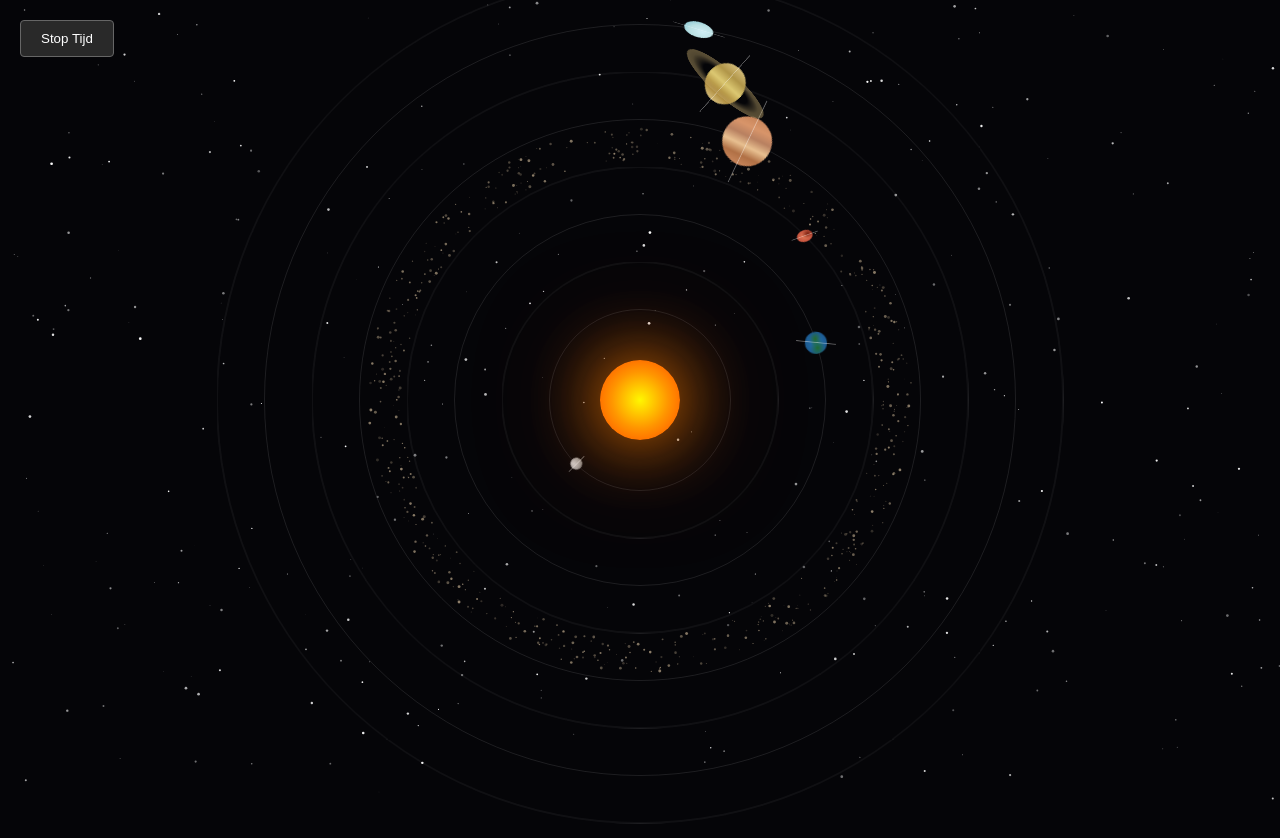
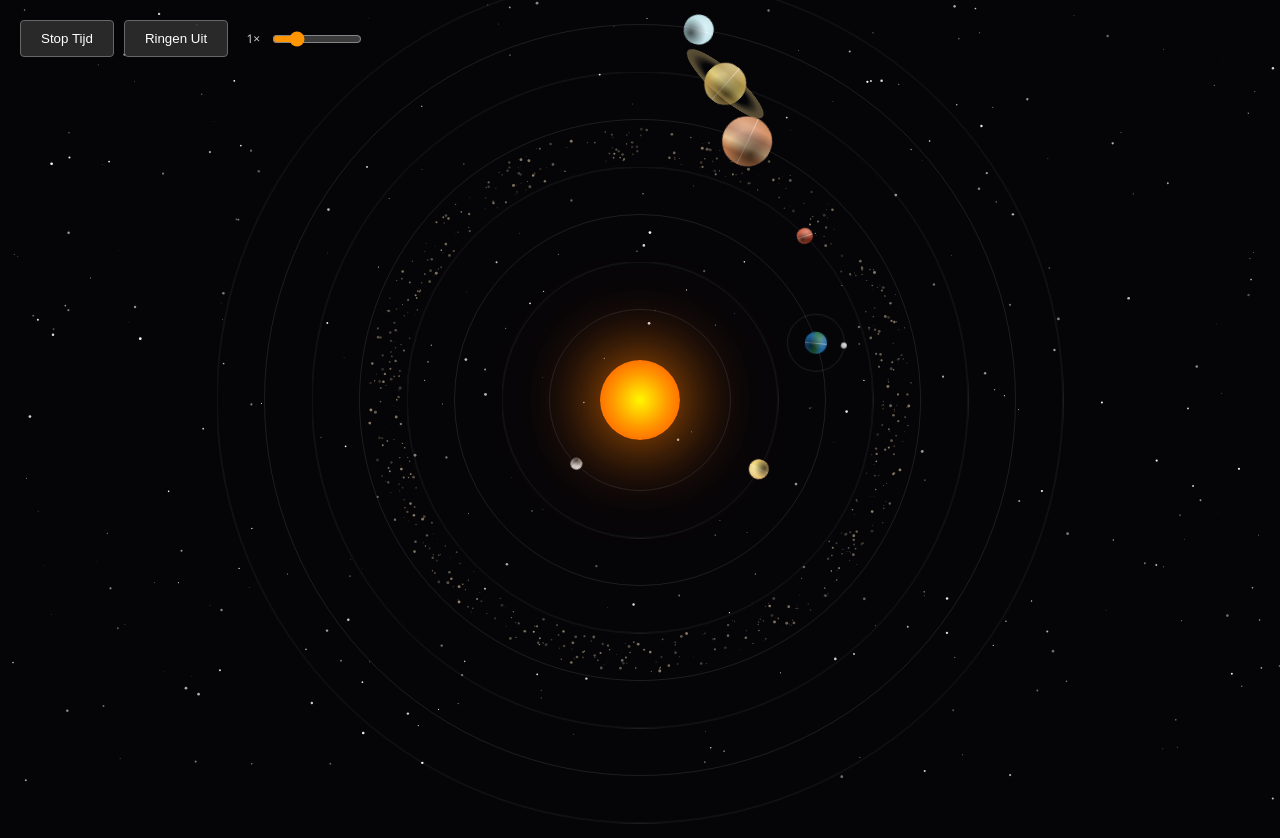
Before and after one commit to EgonVerbruggen/solar-system-sim, a plain HTML site: page src/index.html in a window 1280 px wide. Drawn offline with Linux system fonts and the light colour scheme.

Commit message:
interactivity additions

```diff
--- a/src/index.html
+++ b/src/index.html
@@ -11,6 +11,9 @@
 <div id="ui-layer">
 <button id="toggleBtn">Stop Tijd</button>
 <button id="resetBtn" style="display:none;">Terug naar Overzicht</button>
+<button id="orbitBtn">Ringen Uit</button>
+<span id="speedLabel">1×</span>
+<input type="range" id="speedSlider" min="0.1" max="4" step="0.1" value="1" title="Simulatiesnelheid">
 </div>
 <div id="info-panel">
 <h2 id="m-name">Naam</h2>
--- a/src/script.js
+++ b/src/script.js
@@ -76,12 +76,15 @@ axisContainer.style.transform = `rotate(${p.axis}deg)`;
 axisContainer.style.marginTop = `-${p.size / 2}px`;
 axisContainer.className = 'planet-body-container';
 const body = document.createElement('div');
-body.className = 'planet-body rotating';
+body.className = 'planet-body';
 body.style.width = p.size + 'px';
 body.style.height = p.size + 'px';
-body.style.background = planetGradients[p.name] || p.color;
-body.style.animationDuration = p.rotSpeed + 's';
 body.onclick = (e) => { e.stopPropagation(); focusPlanet(p.name, body); };
+const surfaceDiv = document.createElement('div');
+surfaceDiv.className = 'planet-surface';
+surfaceDiv.style.background = planetGradients[p.name] || p.color;
+surfaceDiv.style.animationDuration = p.rotSpeed + 's';
+body.appendChild(surfaceDiv);
 const axisLine = document.createElement('div');
 axisLine.className = 'axis-line';
 body.appendChild(axisLine);
@@ -91,6 +94,24 @@ ring.className = 'saturn-ring';
 axisContainer.appendChild(ring);
 }
 axisContainer.appendChild(body);
+if (p.name === "Aarde") {
+const mOrbitSize = 56, mBodySize = 6, mRadius = mOrbitSize / 2;
+const moonOrbit = document.createElement('div');
+moonOrbit.className = 'orbit';
+moonOrbit.style.cssText = `width:${mOrbitSize}px;height:${mOrbitSize}px;top:50%;left:50%;transform:translate(-50%,-50%);z-index:5;`;
+const moonArm = document.createElement('div');
+moonArm.style.cssText = `position:absolute;top:50%;left:50%;width:0;height:${mRadius}px;margin-top:-${mRadius}px;transform-origin:50% 100%;pointer-events:none;`;
+const moonBody = document.createElement('div');
+moonBody.style.cssText = `width:${mBodySize}px;height:${mBodySize}px;border-radius:50%;background:radial-gradient(circle at 35% 35%,#e0e0e0,#909090);margin-left:-${mBodySize/2}px;margin-top:-${mBodySize/2}px;`;
+moonArm.appendChild(moonBody);
+moonOrbit.appendChild(moonArm);
+axisContainer.appendChild(moonOrbit);
+const moonAni = moonArm.animate([
+{ transform: 'rotate(0deg)' },
+{ transform: 'rotate(360deg)' }
+], { duration: 2500, iterations: Infinity });
+pathAnimations.push(moonAni);
+}
 path.appendChild(axisContainer);
 orbitDiv.appendChild(path);
 universe.appendChild(orbitDiv);
@@ -142,5 +163,35 @@ isRunning = !isRunning;
 this.innerText = isRunning ? "Stop Tijd" : "Start Tijd";
 pathAnimations.forEach(ani => isRunning ? ani.play() : ani.pause());
 };
+// Snelheidsschuifregelaar
+document.getElementById('speedSlider').addEventListener('input', function() {
+const rate = parseFloat(this.value);
+document.getElementById('speedLabel').innerText = rate.toFixed(1) + '×';
+pathAnimations.forEach(a => { a.playbackRate = rate; });
+});
+
+// Orbitringen aan/uitzetten
+document.getElementById('orbitBtn').addEventListener('click', function() {
+const hidden = universe.classList.toggle('hide-orbits');
+this.innerText = hidden ? 'Ringen Aan' : 'Ringen Uit';
+});
+
+// Muiswiel-zoom
+let wheelTimeout;
+viewport.addEventListener('wheel', (e) => {
+e.preventDefault();
+viewport.style.transition = 'none';
+clearTimeout(wheelTimeout);
+wheelTimeout = setTimeout(() => { viewport.style.transition = ''; }, 200);
+const factor = e.deltaY < 0 ? 1.12 : 0.89;
+const newScale = Math.min(Math.max(vpScale * factor, 0.25), 12);
+const W = window.innerWidth, H = window.innerHeight;
+const ratio = newScale / vpScale;
+vpTx = e.clientX - W / 2 - ratio * (e.clientX - vpTx - W / 2);
+vpTy = e.clientY - H / 2 - ratio * (e.clientY - vpTy - H / 2);
+vpScale = newScale;
+viewport.style.transform = `translate(${vpTx}px, ${vpTy}px) scale(${vpScale})`;
+}, { passive: false });
+
 initStarfield();
 init();
--- a/src/style.css
+++ b/src/style.css
@@ -22,7 +22,13 @@ align-items: center;
 }
 #ui-layer {
 position: absolute; top: 20px; left: 20px;
-z-index: 1000; display: flex; gap: 10px;
+z-index: 1000; display: flex; gap: 10px; align-items: center;
+}
+#speedSlider {
+width: 90px; cursor: pointer; accent-color: #ff9500; vertical-align: middle;
+}
+#speedLabel {
+font-size: 12px; min-width: 22px; text-align: right; color: #ccc;
 }
 button {
 background: rgba(50, 50, 50, 0.8);
@@ -76,8 +82,19 @@ display: flex; justify-content: center; align-items: center;
 }
 .planet-body {
 border-radius: 50%; position: relative; cursor: pointer;
-transform-style: preserve-3d; z-index: 2;
-pointer-events: auto;
+z-index: 2; pointer-events: auto; overflow: hidden;
+}
+.planet-body::after {
+content: ''; position: absolute; inset: 0; border-radius: 50%;
+background:
+  radial-gradient(circle at 32% 30%, rgba(255,255,255,0.28) 0%, transparent 50%),
+  radial-gradient(circle at 68% 72%, rgba(0,0,0,0.65) 0%, transparent 52%);
+pointer-events: none; z-index: 1;
+}
+.planet-surface {
+position: absolute; top: 0; left: 0;
+width: 200%; height: 100%;
+animation: rotate-surface linear infinite;
 }
 .axis-line {
 position: absolute; width: 1px; height: 180%;
@@ -89,8 +106,8 @@ background: radial-gradient(circle, rgba(197, 171, 110, 0) 40%, rgba(197, 171, 1
 border-radius: 50%; transform: rotateX(75deg);
 pointer-events: none; z-index: 1;
 }
-@keyframes rotate-around-axis {
-from { transform: rotateY(0deg); }
-to { transform: rotateY(360deg); }
+@keyframes rotate-surface {
+from { transform: translateX(0); }
+to   { transform: translateX(-50%); }
 }
-.rotating { animation: rotate-around-axis linear infinite; }
+#universe.hide-orbits .orbit { border-color: transparent; }
```
